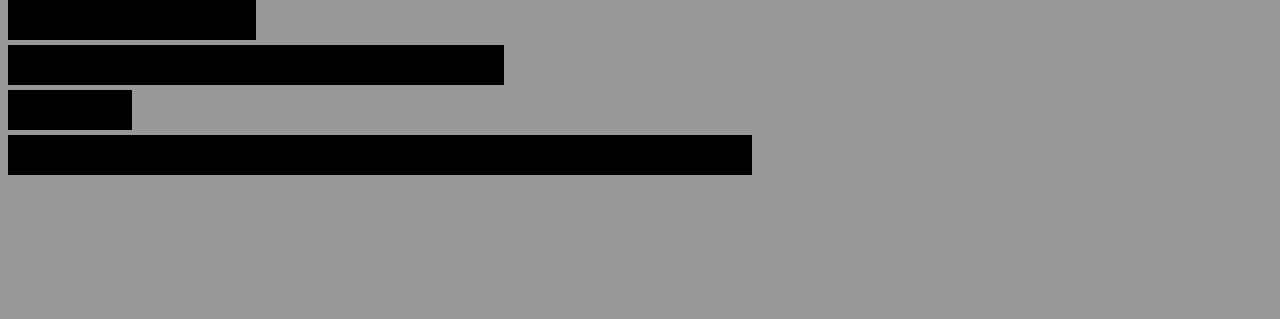
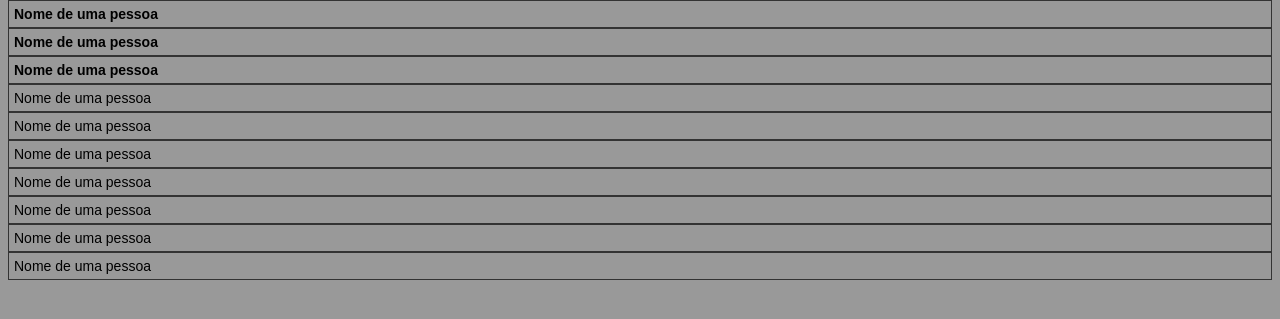
Before and after one commit to nathaliaveneziano/b7web, a PHP site: page / in a window 1280 px wide. Shown: the part 108-427 px from the top of the page. Run offline with PHP 8.4, Linux system fonts and the light colour scheme.

Commit message:
Sass: If + For

```diff
--- a/courses/sass/assets/css/style.css
+++ b/courses/sass/assets/css/style.css
@@ -1 +1 @@
-body{font-family:Arial,"Helvetica Neue",Helvetica,sans-serif;font-size:14px;background-color:#999}nav{background-color:#eee;height:100px}nav ul{margin:0;padding:0;list-style:none}nav li{display:inline-block}nav li a{display:block;background-color:#ccc;padding:10px;text-decoration:none;color:#000}.item-triplo,.item-metade,.item-duplo,.item{background-color:#000;height:40px;margin-bottom:5px}.item{width:248px}.item-duplo{width:496px}.item-metade{width:124px}.item-triplo{width:744px}
+body{font-family:Arial,"Helvetica Neue",Helvetica,sans-serif;font-size:14px;background-color:#999}nav{background-color:#eee;height:100px}nav ul{margin:0;padding:0;list-style:none}nav li{display:inline-block}nav li a{display:block;background-color:#ccc;padding:10px;text-decoration:none;color:#000}.item-10,.item-9,.item-8,.item-7,.item-6,.item-5,.item-4,.item-3,.item-2,.item-1{font-size:14px;border:1px solid #333;padding:5px}.item-3,.item-2,.item-1{font-weight:bold}
--- a/courses/sass/assets/sass/style.scss
+++ b/courses/sass/assets/sass/style.scss
@@ -23,30 +23,22 @@ nav {
   }
 }
 
-%item {
-  background-color: #000;
-  height: 40px;
-  margin-bottom: 5px;
+%item-padrao {
+  font-size: 14px;
+  border: 1px solid #333;
+  padding: 5px;
 }
 
-$item-width: 248px;
-
-.item {
-  @extend %item;
-  width: $item-width;
+%item-negrito {
+  font-weight: bold;
 }
 
-.item-duplo {
-  @extend %item;
-  width: $item-width * 2;
+@for $i from 1 through 10 {
+  .item-#{$i} {
+    @extend %item-padrao;
+
+    @if $i <= 3 {
+      @extend %item-negrito;
+    }
+  }
 }
-
-.item-metade {
-  @extend %item;
-  width: calc($item-width / 2);
-}
-
-.item-triplo {
-  @extend %item;
-  width: $item-width * 3;
-}
--- a/courses/sass/index.html
+++ b/courses/sass/index.html
@@ -16,9 +16,15 @@
       </ul>
     </nav>
 
-    <div class="item"></div>
-    <div class="item-duplo"></div>
-    <div class="item-metade"></div>
-    <div class="item-triplo"></div>
+    <div class="item-1">Nome de uma pessoa</div>
+    <div class="item-2">Nome de uma pessoa</div>
+    <div class="item-3">Nome de uma pessoa</div>
+    <div class="item-4">Nome de uma pessoa</div>
+    <div class="item-5">Nome de uma pessoa</div>
+    <div class="item-6">Nome de uma pessoa</div>
+    <div class="item-7">Nome de uma pessoa</div>
+    <div class="item-8">Nome de uma pessoa</div>
+    <div class="item-9">Nome de uma pessoa</div>
+    <div class="item-10">Nome de uma pessoa</div>
   </body>
 </html>
```
